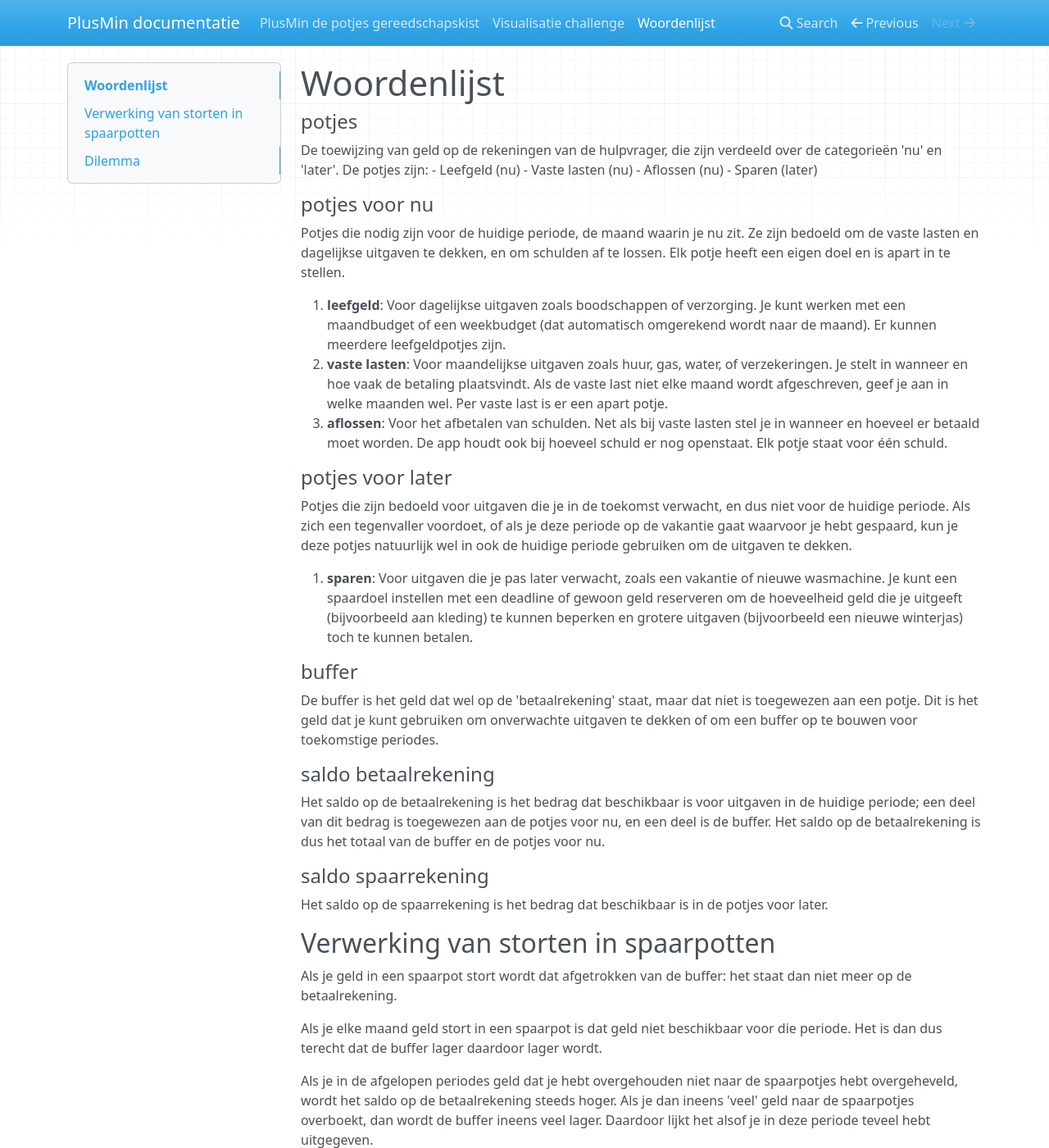
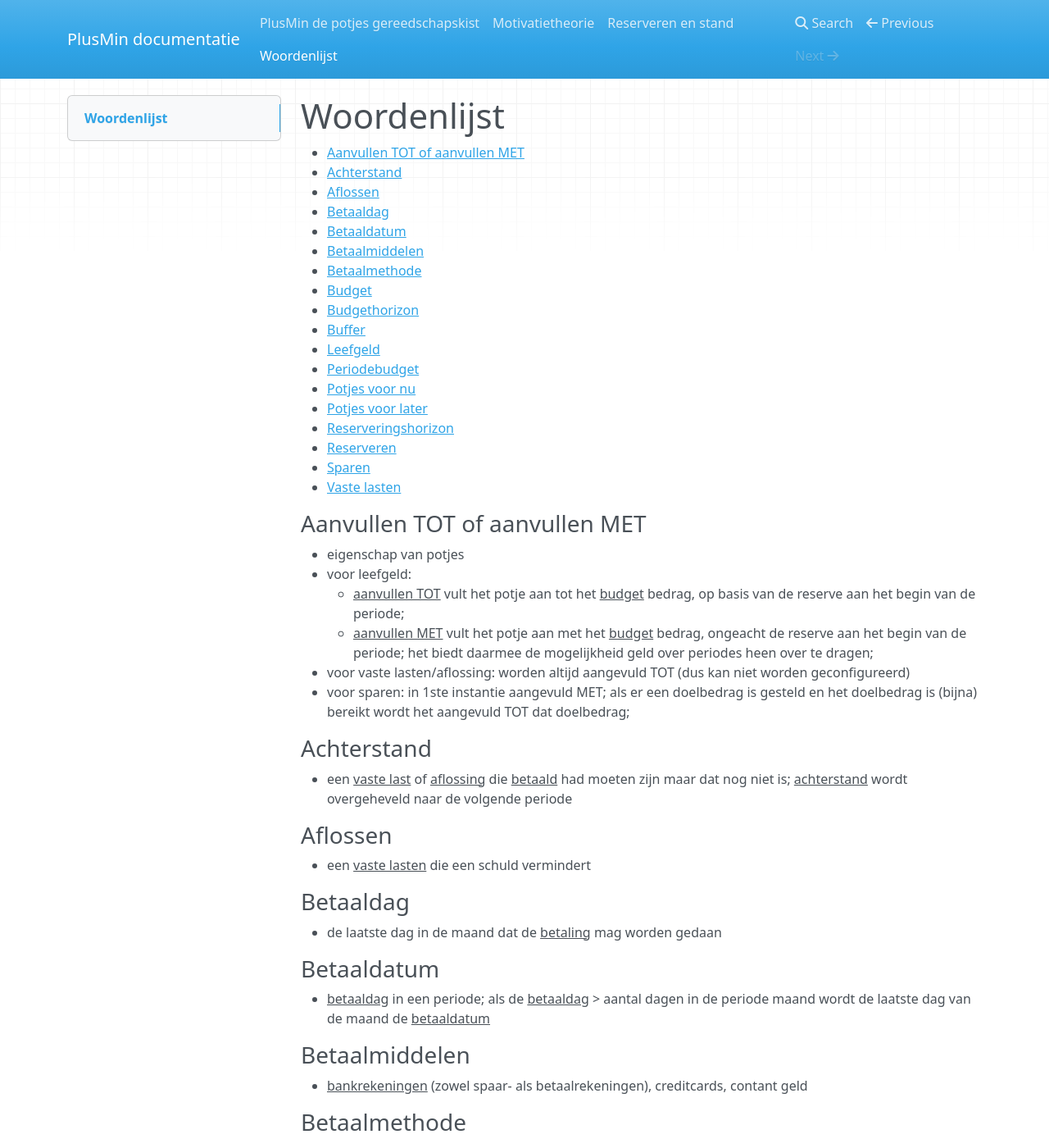
Before and after one commit to plusminapp/pm-docs, an MkDocs documentation site: the page built from docs/8-woordenlijst.md, in a window 1280 px wide and 1400 px high. Shown: the whole window at 82% size. Built offline with MkDocs 1.6.1, drawn with Linux system fonts in a browser that asks for light colours; nearby versions of some CDN libraries; some of the changed text lies outside the part shown.

Commit message:
beschrijven reserveren en stand

```diff
--- /dev/null
+++ b/docs/2-motivatietheorie.md
@@ -0,0 +1,31 @@
+# Motivatietheorie
+
+De PlusMin app is bedoeld voor mensen die zowel financieel als digitaal niet erg vaardig zijn en die hulp krijgen
+vanwege geldzorgen. Omdat langdurig gebrek aan geld zorgt voor veel stress, spant de (vrijwillige) hulpverlener zich in
+om deze stress bij de hulpvrager te verlichten waardoor deze ruimte ervaart om voldoende openheid van zaken te geven (
+inhoudelijk) en zich ook persoonlijk open te stellen voor het proces richting zelfredzaamheid. Deze aanpak, stress
+sensitief werken, volgt de zgn. zelfdeterminatietheorie die leert dat een drietal psychologische basisbehoeften cruciaal
+zijn voor motivatie. Ze verlagen de drempel om nieuw gedrag te ontwikkelen en in actie te komen. Deze basisbehoeften
+zijn:
+
+- **Autonomie**: De mens wil autonomie ervaren, het gevoel hebben het zelf te kunnen doen. Iedereen wil de regie over
+  het leven, eigen keuzes maken en daardoor in vrijheid leven.
+- **Betrokkenheid**: Ook wel verbondenheid genoemd, betekent de behoefte om relaties aan te gaan met anderen. Het gaat
+  om het gevoel onderdeel te zijn van de groep, te worden gewaardeerd en niet alleen te staan of de enige te zijn die
+  iets overkomt.
+- **Competentie**: Dit is het geloof in jezelf om iets te kunnen en dat je het ook leuk vindt en er plezier aan beleeft.
+  Het gevoel dat je iets zelf kan en voor elkaar kan krijgen.
+
+Concreet betekent dit bijv. een hulpvrager helpen zelf keuzes te maken (autonomie), naast de hulpvrager te staan bij het
+uitzoeken van voor- en nadelen van elke keuze en het feit dat dit soms erg lastig is (betrokkenheid) en als vrijwilliger
+geen taken over te nemen maar de hulpvrager helpen het 'zelf te doen' (competentie).
+
+Dit is de reden dat de PlusMin app onderdeel is van een ecosysteem met o.a. een papieren versie, checklists,
+opleidingen, etc. Er moet worden voorkomen dat de financi&euml;le administratie over de hulpvrager wordt uitgestort. Het
+is een geleidelijk proces waarbij de hulpvrager op alle drie de basisbehoeften wordt gerespecteerd.
+
+Ook in de app is een groeimodel voorzien. Hoewel de app in een laat stadium wordt ingezet, is de app configureerbaar en
+laat zich aanpassen aan het competentieniveau van de hulpvrager. In de meest eenvoudige vorm registreert de hulpvrager
+alleen betalingen en wijst ze toe aan een categorie. In samenwerking met de vrijwilliger kan zo inzicht verkregen worden
+in de geldstromen. In de meest complexe variant worden budgetten opgesteld, reserveringen gedaan en krijgt de hulpvrager
+signalen als er actie moet worden ondernomen.
--- /dev/null
+++ b/docs/4-reserveren.md
@@ -0,0 +1,48 @@
+# **Reserveren en stand**
+
+### Reserveren, de uitgangspunten
+* reserveren wordt gestart door de gebruiker; natuurlijke momenten daarvoor zijn de periode start en als er nieuw inkomen is ontvangen; (hiervoor kunnen we in de app een signaal geven)
+* als er tekorten zijn in potjes vanuit de vorige periode moet de gebruiker die eerst aanvullen; dat kan (in de app) ook geautomatiseerd waarbij de tekorten in mindering worden gebracht op de buffer
+* reserveren heeft als scope de huidige periode; daarbij moet erop worden gelet dat er aan het eind van de periode, op basis van de gebudgetteerde uitgaven, voldoende saldo over is om de  start van de volgende periode, tot de eerste gebudgetteerde inkomsten, te overbruggen
+* reserveren gebruikt alleen geld dat in de buffer (en dus niet in (spaar)potjes) zit en waar de gebruiker dus over kan beschikken (dus geen toekomstig inkomen); de som van de potjes is dus altijd de som van de betaalmiddelen; het is wel toegestaan om geld over te hevelen van het ene naar het andere potje
+* reserveren verdeelt het beschikbare geld (de buffer) in *chronologische* volgorde over de potjes voor nu, dag voor dag
+* reserveren houdt GEEN rekening met handmatige verplaatsingen van geld tussen potjes in de huidige periode;
+* reserveren vult de potjes tot het einde van de buffer of tot het einde van de periode; bij het einde van de buffer wordt de laatste dag, vóór het einde van de buffer, helemaal gevuld en de daarop volgende (die dus niet volledig kan worden gevuld); deze dag "vóór het einde van de buffer" is de reserveringshorizon
+* als vaste lasten kunnen variëren reserveer je het maximum dat je kwijt denkt te zijn; een vaste last wordt aangevuld TOT dus de elke periode wordt het bedrag van de vorige periode daadwerkelijk gereserveerd
+* als de potjes voor nu gevuld zijn t/m de laatste dag van een periode worden de spaarpotten gevuld (tenzij een spaarpot een doeldatum in de huidige periode heeft, dan wordt die op die dag gevuld); hou hierbij wel rekening met de benodigde reserve voor het begin van de volgende periode
+* het is aan te raden de spaarpotjes op (een) spaarrekening(en) te zetten, in de app wordt dit inzichtelijk gemaakt
+
+### **Reserveren, het algoritme**
+
+1. bereken de openingsstand van de periode; stop als er potjes zijn met een negatieve reserve en vraag de gebruiker te verevenen
+2. (her)berekenen wat het leefgeld per dag moet zijn o.b.v. de leefgeld budgetten
+3. vanaf de laatste reserveringsDag+1 -> einde periode, per dag itereren, zolang er voldoende geld in de buffer zit om een dag helemaal te vullen:
+          1. vaste lasten op die dag berekenen
+          2. leefgeld per dag daarbij optellen
+          3. als vaste lasten + leefgeld <= buffer: aan de betreffende potjes toevoegen
+4. als er nog geld in de buffer zit, bereken het minimum van de cashflow van de volgende periode, rekening houdend met geplande inkomsten; breng dat in mindering op de buffer; vul dan de spaarpotje; als er onvoldoende over is voor alle spaarpotjes, stop dan en waarschuw de gebruiker
+
+* _periodestart verevenen_: vul de potjes met een negatief saldo uit de vorige periode vanuit de buffer aan; gebruik als reserveringshorizon = periodeStartdatum-1 (dus einde van de vorige periode)
+
+### **Stand van de potjes**
+
+Onderstaand een voorstel voor de terugkoppeling aan de gebruiker hoe een potje er voor staat; voor elke sub-bullet (º) moet nog een naam en een kleur worden gekozen.
+
+* universeel:
+    * potje staat in de min, dus reserve < 0
+* leefgeld
+    * verwacht niet uit te komen, reserve - nog nodig < 0
+    * verwacht wel uit te komen, reserve - nog nodig > 0
+      (waarbij nog nodig: dagbudget *  dagen nog te gaan in de periode)
+* vaste lasten, aflossing:
+    * achterstand
+      (periodebudget - periodebetaling) > 0 && vandaag > betaaldatum
+* vaste lasten, aflossing, sparen:
+    * minder toegewezen dan het budget
+    * meer toegewezen dan het budget
+
+### **Noten/vragen**
+
+* wat is het verschil tussen langcyclische vaste lasten (meer dan 1 maand) en sparen?
+* moet de gebruiker zelf de reserveringshorizon kunnen aanpassen?
+* hoe omgaan met het wijzigen van het budget van een rekening? voor welke periodes is dit relevant?
--- a/docs/8-woordenlijst.md
+++ b/docs/8-woordenlijst.md
@@ -1,41 +1,114 @@
 # Woordenlijst
 
-#### potjes
-De toewijzing van geld op de rekeningen van de hulpvrager, die zijn verdeeld over de categorieën 'nu' en 'later'. De potjes zijn:
-- Leefgeld (nu)
-- Vaste lasten (nu)
-- Aflossen (nu)
-- Sparen (later)
+<!-- TOC -->
+* [Aanvullen TOT of aanvullen MET](#aanvullen-tot-of-aanvullen-met)
+* [Achterstand](#achterstand)
+* [Aflossen](#aflossen)
+* [Betaaldag](#betaaldag)
+* [Betaaldatum](#betaaldatum)
+* [Betaalmiddelen](#betaalmiddelen)
+* [Betaalmethode](#betaalmethode)
+* [Budget](#budget)
+* [Budgethorizon](#budgethorizon)
+* [Buffer](#buffer)
+* [Leefgeld](#leefgeld)
+* [Periodebudget](#periodebudget)
+* [Potjes voor nu](#potjes-voor-nu)
+* [Potjes voor later](#potjes-voor-later)
+* [Reserveringshorizon](#reserveringshorizon)
+* [Reserveren](#reserveren)
+* [Sparen](#sparen)
+* [Vaste lasten](#vaste-lasten)
+<!-- TOC -->
 
-#### potjes voor nu
-Potjes die nodig zijn voor de huidige periode, de maand waarin je nu zit. Ze zijn bedoeld om de vaste lasten en dagelijkse uitgaven te dekken, en om schulden af te lossen. Elk potje heeft een eigen doel en is apart in te stellen.
+### Aanvullen TOT of aanvullen MET
 
-1. **leefgeld**: Voor dagelijkse uitgaven zoals boodschappen of verzorging. Je kunt werken met een maandbudget of een weekbudget (dat automatisch omgerekend wordt naar de maand). Er kunnen meerdere leefgeldpotjes zijn.
-2. **vaste lasten**: Voor maandelijkse uitgaven zoals huur, gas, water, of verzekeringen. Je stelt in wanneer en hoe vaak de betaling plaatsvindt. Als de vaste last niet elke maand wordt afgeschreven, geef je aan in welke maanden wel. Per vaste last is er een apart potje.
-3. **aflossen**: Voor het afbetalen van schulden. Net als bij vaste lasten stel je in wanneer en hoeveel er betaald moet worden. De app houdt ook bij hoeveel schuld er nog openstaat. Elk potje staat voor één schuld.
+* eigenschap van potjes
+* voor leefgeld:
+    * <u>aanvullen TOT</u> vult het potje aan tot het <u>budget</u> bedrag, op basis van de reserve aan het begin van de periode;
+    * <u>aanvullen MET</u> vult het potje aan met het <u>budget</u> bedrag, ongeacht de reserve aan het begin van de periode; het biedt daarmee de mogelijkheid geld over periodes heen over te dragen;
+* voor vaste lasten/aflossing: worden altijd aangevuld TOT (dus kan niet worden geconfigureerd)
+* voor sparen: in 1ste instantie aangevuld MET; als er een doelbedrag is gesteld en het doelbedrag is (bijna) bereikt wordt het aangevuld TOT dat doelbedrag;
 
-#### potjes voor later
-Potjes die zijn bedoeld voor uitgaven die je in de toekomst verwacht, en dus niet voor de huidige periode. Als zich een tegenvaller voordoet, of als je deze periode op de vakantie gaat waarvoor je hebt gespaard, kun je deze potjes natuurlijk wel in ook de huidige periode gebruiken om de uitgaven te dekken.
+### Achterstand
 
-1. **sparen**: Voor uitgaven die je pas later verwacht, zoals een vakantie of nieuwe wasmachine. Je kunt een spaardoel instellen met een deadline of gewoon geld reserveren om de hoeveelheid geld die je uitgeeft (bijvoorbeeld aan kleding) te kunnen beperken en grotere uitgaven (bijvoorbeeld een nieuwe winterjas) toch te kunnen betalen.
+* een <u>vaste last</u> of <u>aflossing</u> die <u>betaald</u> had moeten zijn maar dat nog niet is; <u>achterstand</u> wordt overgeheveld naar de volgende periode
 
-#### buffer
-De buffer is het geld dat wel op de 'betaalrekening' staat, maar dat niet is toegewezen aan een potje. Dit is het geld dat je kunt gebruiken om onverwachte uitgaven te dekken of om een buffer op te bouwen voor toekomstige periodes.
+### Aflossen
 
-#### saldo betaalrekening
-Het saldo op de betaalrekening is het bedrag dat beschikbaar is voor uitgaven in de huidige periode; een deel van dit bedrag is toegewezen aan de potjes voor nu, en een deel is de buffer. Het saldo op de betaalrekening is dus het totaal van de buffer en de potjes voor nu.
+* een <u>vaste lasten</u> die een schuld vermindert
 
-#### saldo spaarrekening
-Het saldo op de spaarrekening is het bedrag dat beschikbaar is in de potjes voor later.
+### Betaaldag
 
-## Verwerking van storten in spaarpotten
-Als je geld in een spaarpot stort wordt dat afgetrokken van de buffer: het staat dan niet meer op de betaalrekening.
+* de laatste dag in de maand dat de <u>betaling</u> mag worden gedaan
 
-Als je elke maand geld stort in een spaarpot is dat geld niet beschikbaar voor die periode. Het is dan dus terecht dat de buffer lager daardoor lager wordt.
+### Betaaldatum
 
-Als je in de afgelopen periodes geld dat je hebt overgehouden niet naar de spaarpotjes hebt overgeheveld, wordt het saldo op de betaalrekening steeds hoger. Als je dan ineens 'veel' geld naar de spaarpotjes overboekt, dan wordt de buffer ineens veel lager. Daardoor lijkt het alsof je in deze periode teveel hebt uitgegeven.
+* <u>betaaldag</u> in een periode; als de <u>betaaldag</u> > aantal dagen in de periode maand wordt de laatste dag van de maand de <u>betaaldatum</u>
 
-## Dilemma
-Hoe geef je aan dat je buffer is gekrompen omdat je **extra** geld naar de spaarpotjes hebt overgeheveld?
+### Betaalmiddelen
 
-"je buffer is met x gekrompen waarvan y **extra** naar de spaarpotjes is gegaan"
+* <u>bankrekeningen</u> (zowel spaar- als betaalrekeningen), creditcards, contant geld
+
+### Betaalmethode
+
+* het <u>betaalmiddel</u> waarmee een potje kan worden gevuld (inkomen) of van waaruit van een potje kan worden betaald (uitgave); vooral bedoeld om de UI eenvoudiger te maken
+
+### Budget
+
+* eigenschap van elk potje, voor spaarpotje eventueel ‘wat over is einde periode’ waarbij de gebruiker zelf kan bepalen wat er ‘over’ is
+* voor leefgeld: de begrenzing van de besteding per periode
+* voor <u>vaste lasten</u>/aflossing: het bedrag dat wordt afgeschreven, als er wordt afgeschreven; m.a.w.: als er elke 3 maanden € 90 wordt afgeschreven is het <u>budget</u> € 90 ondanks dat er maandelijks maar € 30 opzij wordt gezet; zie ook <u>periodebudget</u>
+* voor sparen: het bedrag dat maandelijks opzij wordt gezet; als er een doelbedrag met een doeldatum is gesteld wordt de gebruiker gewaarschuwd als met het <u>budget</u> het doelbedrag op de doeldatum niet wordt gehaald
+
+### Budgethorizon
+
+* datum tot wanneer de potjes zouden kunnen worden gevuld, dus altijd ná de <u>reserveringshorizon</u> en eventueel in een volgende periode
+
+### Buffer
+
+* geld waarover de gebruiker beschikt en dat niet is toegewezen aan een (spaar)<u>potje</u>; tevens vormt het een <u>buffer</u> voor onvoorziene uitgaven
+
+### Leefgeld
+
+* geld dat je kortcyclisch (dagelijks of wekelijks) nodig hebt voor je variabele kosten
+
+### Periodebudget
+
+* als een <u>vaste lasten</u> - of <u>aflossing</u> <u>potje</u> niet elke maand wordt gebruikt wordt de reservering geconverteerd naar een <u>periodebudget</u>, zodanig dat dit het maximum is van:
+    * het jaarbedrag / 12
+    * het bedrag zodanig dat er voor de eerstvolgende betaling voldoende is
+      *(benodigd – huidige reserve) / aantal maanden (incl de huidige maand) nog te gaan*
+
+### Potjes voor nu
+
+* <u>Leefgeld</u>, <u>vaste lasten</u> en Aflossing
+
+### Potjes voor later
+
+* Spaar<u>potjes</u>, dus <u>potjes</u> om te sparen
+
+### Reserveringshorizon
+
+* datum tot wanneer de <u>potjes</u> zijn gevuld
+* in de app wordt de <u>reserveringshorizon</u> opgeslagen bij de betalingen die de reserveringen boeken;
+
+### Reserveren
+
+* het oormerken (= aan <u>potjes</u> toewijzen) van geld
+* waarover je NU kan beschikken,
+* met als doel dat, wanneer je het nodig hebt, je er nog steeds over beschikt
+
+### Sparen
+
+* het opzij zetten van een deel van je geld, met als doel het later gebruiken voor toekomstige uitgaven of onverwachte situaties, zodat er een financiële <u>buffer</u> ontstaat.
+* <u>Sparen</u> kán een <u>budget</u> bedrag (je kunt ook gewoon wat ‘over’ is apart zetten)
+* <u>Sparen</u> kán een doel hebben (met een doeldatum en een doelbedrag)
+
+### Vaste lasten
+
+* kosten waarvan je weet wanneer ze gaan komen en (binnen grenzen) hoeveel het zal zijn, en die samenhangen met een verplichting die je bent aangegaan
+* <u>vaste lasten</u> kunnen eenmalige zijn, of (per 1, 2, 3, 4, 6 of 12 maanden) terugkerende kosten zijn
+* <u>vaste lasten</u> hebben een <u>betaaldag</u>: als een <u>vaste last</u> had moeten zijn afgeschreven, en dat nog niet is, ontstaat een <u>achterstand</u>
+* <u>vaste lasten</u> kunnen alleen in specifieke maanden worden afgeschreven (bijvoorbeeld GBLT wordt NIET in juni en juli afgeschreven)
+* <u>vaste lasten</u> kunnen variëren (bijvoorbeeld een telefoonabonnement)
```
Also changed, not shown: klad/1-visualisatie-challenge.md (renamed from docs/1-visualisatie-challenge.md, +2 -2 lines).
